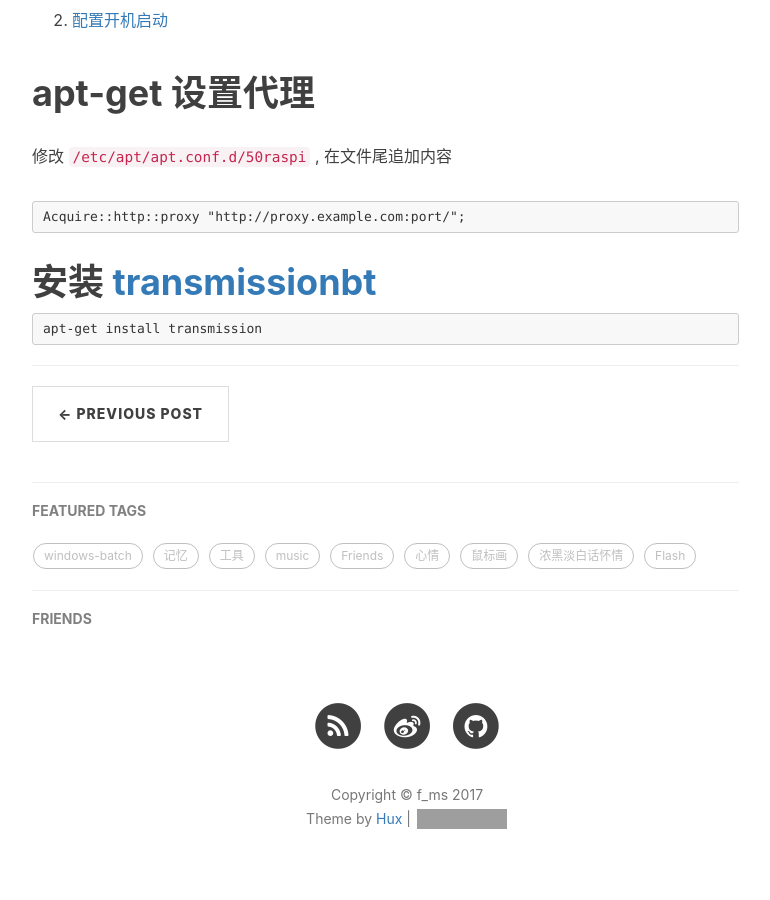
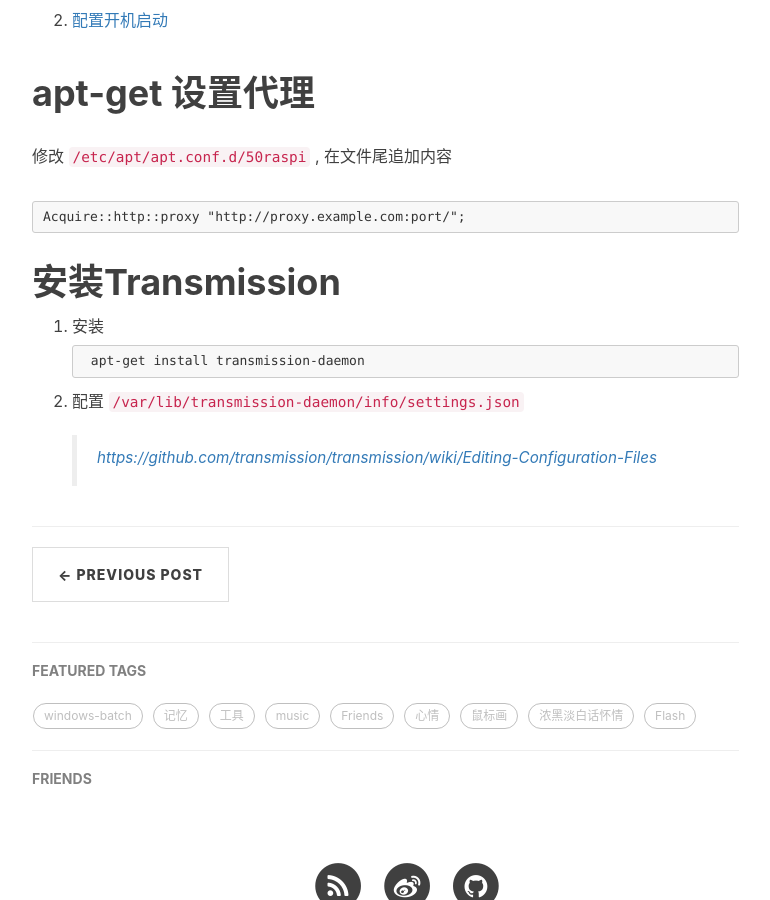
Before and after one commit to imfms/imfms.github.io, a Jekyll site: the page built from _posts/2017-05-10-raspberry-install-log.markdown, in a window 1280 px wide and 900 px high, scrolled down 10807 px. Shown: the whole window, without its empty margins (233-1003 px from the left). Built offline with Jekyll 4.4.1, drawn with Linux system fonts in a browser that asks for light colours; nearby versions of some CDN libraries; comment, search, counter and statistics services are not loaded; grey boxes are pictures that could not be loaded.

Commit message:
Update 2017-05-10-raspberry-install-log.markdown

```diff
--- a/_posts/2017-05-10-raspberry-install-log.markdown
+++ b/_posts/2017-05-10-raspberry-install-log.markdown
@@ -453,6 +453,11 @@ tags:
 
 	Acquire::http::proxy "http://proxy.example.com:port/";
 
-# 安装 [transmissionbt](https://transmissionbt.com)
+# 安装Transmission
 
-	apt-get install transmission
+1. 安装
+
+		apt-get install transmission-daemon
+
+2. 配置 `/var/lib/transmission-daemon/info/settings.json`
+> [https://github.com/transmission/transmission/wiki/Editing-Configuration-Files](https://github.com/transmission/transmission/wiki/Editing-Configuration-Files)
```
